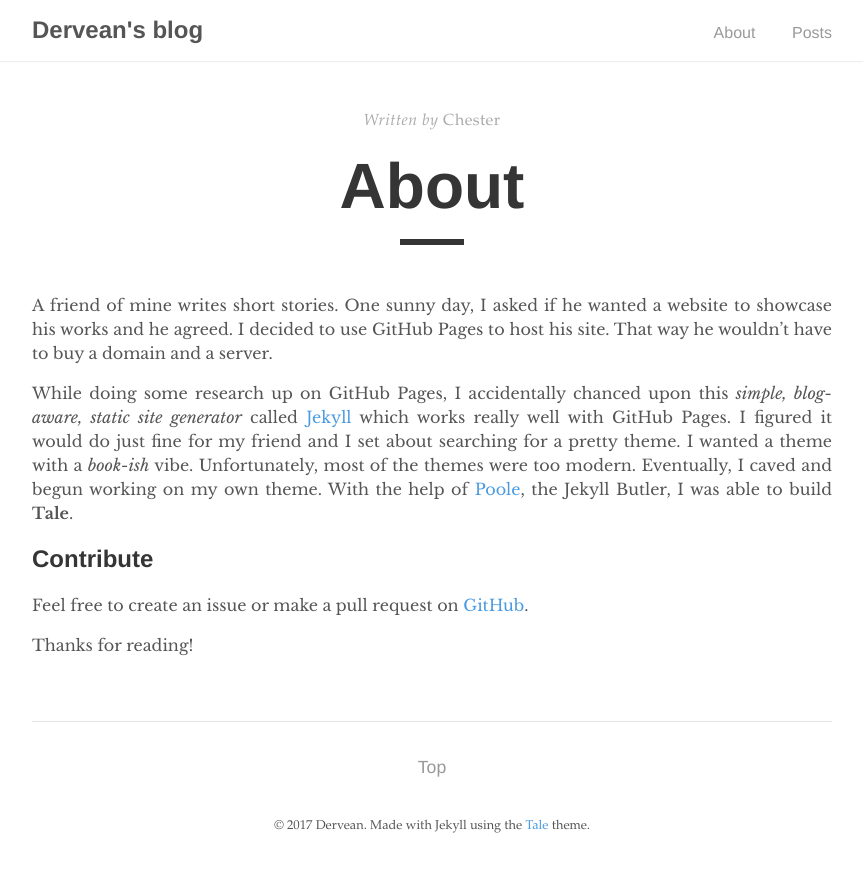
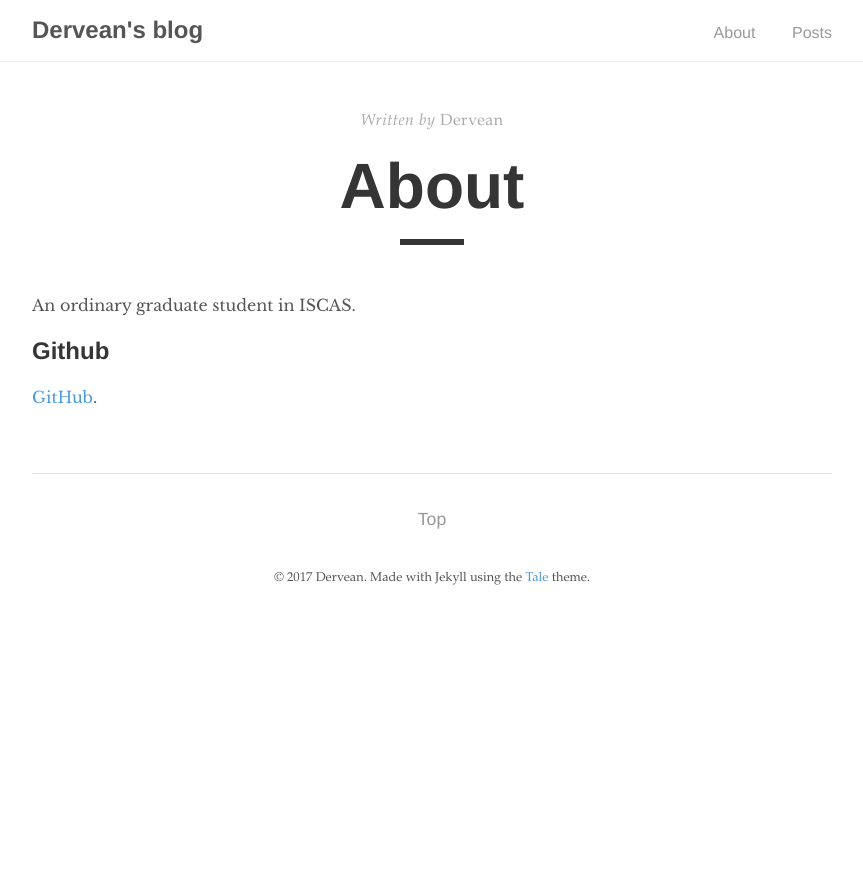
Before and after one commit to Dervean/dervean.github.io, a Jekyll site: the page built from about.md, in a window 1280 px wide. Shown: the top 872 px of the page, without its empty margins (208-1071 px from the left). Built offline with Jekyll 4.4.1, drawn with Linux system fonts in a browser that asks for light colours.

Commit message:
about me

```diff
--- a/about.md
+++ b/about.md
@@ -1,15 +1,11 @@
 ---
 layout: post
 title: "About"
-author: "Chester"
+author: "Dervean"
 permalink: /about/
 ---
 
-A friend of mine writes short stories. One sunny day, I asked if he wanted a website to showcase his works and he agreed. I decided to use GitHub Pages to host his site. That way he wouldn't have to buy a domain and a server.
+An ordinary graduate student in ISCAS.
 
-While doing some research up on GitHub Pages, I accidentally chanced upon this _simple, blog-aware, static site generator_ called [Jekyll](https://jekyllrb.com/) which works really well with GitHub Pages. I figured it would do just fine for my friend and I set about searching for a pretty theme. I wanted a theme with a _book-ish_ vibe. Unfortunately, most of the themes were too modern. Eventually, I caved and begun working on my own theme. With the help of [Poole](https://github.com/poole/poole), the Jekyll Butler, I was able to build **Tale**.
-
-## Contribute
-Feel free to create an issue or make a pull request on [GitHub](https://github.com/chesterhow/tale).
-
-Thanks for reading!
+## Github
+[GitHub](https://github.com/Dervean).
```
